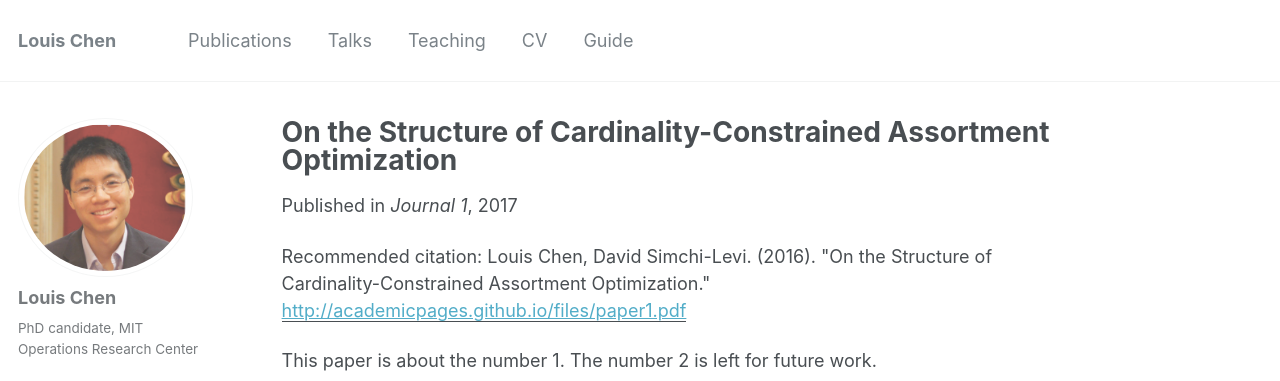
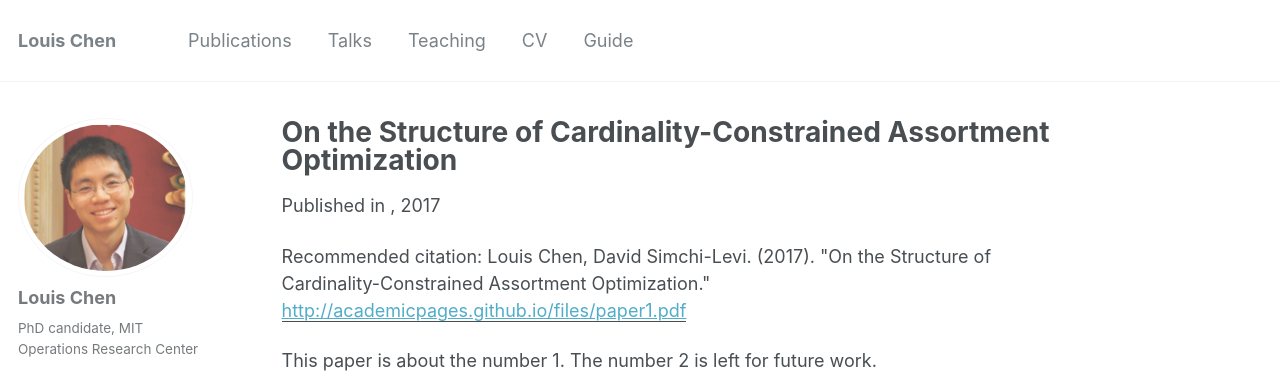
Before and after one commit to LouisLChen/LouisLChen.github.io, a Jekyll site: the page built from _publications/2009-10-01-paper-title-number-1.md, in a window 1280 px wide and 998 px high. Shown: the top 381 px of the window. Built offline with Jekyll 4.4.1, drawn with Linux system fonts in a browser that asks for light colours; some web fonts are replaced.

Commit message:
Update 2009-10-01-paper-title-number-1.md

```diff
--- a/_publications/2009-10-01-paper-title-number-1.md
+++ b/_publications/2009-10-01-paper-title-number-1.md
@@ -5,9 +5,9 @@
 excerpt: 'We study the static assortment optimization problem with cardinality constraints, i.e., the problem of offering an assortment of items of constrained size that will maximize expected revenue. This is generally regarded as a challenging problem, with identified hardness results in the existing literature for a number of popular and/or well-studied choice models. Motivated by existing approaches in the unconstrained setting that find successful exploitation of identified structure to devise either exact or approximate solution methods, we introduce another structural property of possible interest for study in the cardinality constrained setting.
 Recently, the work of Jagabathula (2016) has identified the optimality of a local search method for the cardinality constrained static assortment problem under Multinomial Logit (MNL) Choice, making MNL a rare case study of tractability among cardinality constrained problems. So we first revisit the MNL constrained assortment problem under a new lens in search of structure that explains its “tractability.” Following this, we study the extent to which this property holds in other choice models. Indeed, we find that local search is optimal for some other choice models, and remains so even under more generalized cardinality constraints. Finally, we provide and test some algorithms (which require black-box access to the expected revenue function) that can be applied to the joint assortment and pricing problem under certain choice models, showing favorable performance small to moderate-sized problems against some current approaches.'
 date: 2017-02-01
-venue: 'Journal 1'
+venue: ''
 paperurl: 'http://academicpages.github.io/files/paper1.pdf'
-citation: 'Louis Chen, David Simchi-Levi. (2016). &quot;On the Structure of Cardinality-Constrained Assortment Optimization.&quot; <i></i>'
+citation: 'Louis Chen, David Simchi-Levi. (2017). &quot;On the Structure of Cardinality-Constrained Assortment Optimization.&quot; <i></i>'
 ---
 This paper is about the number 1. The number 2 is left for future work.
 
```
